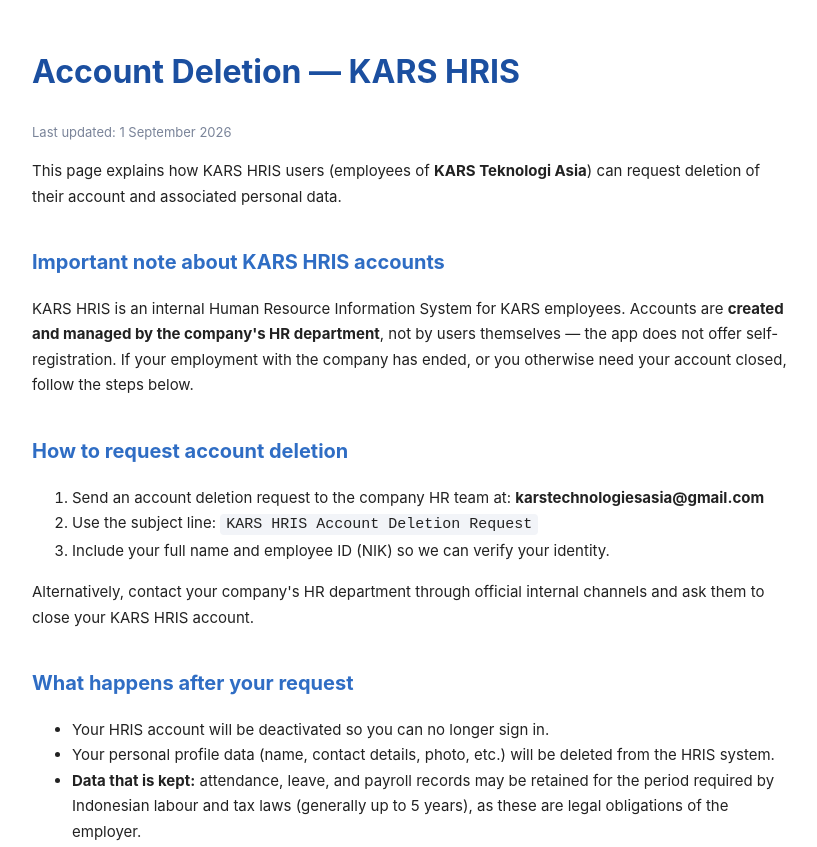
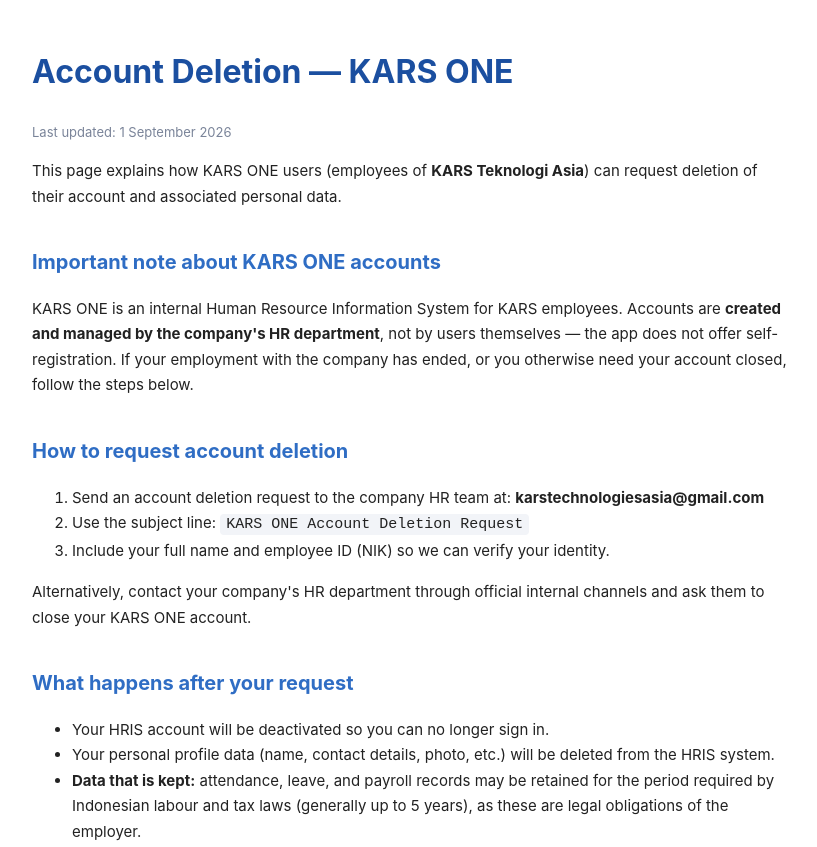
Before and after one commit to ShiroXRai/kars-hris-privacy, a plain HTML site: page account-deletion.html in a window 1280 px wide. Shown: the top 847 px of the page, without its empty margins (228-1045 px from the left). Drawn offline with Linux system fonts and the light colour scheme.

Commit message:
Rebrand: KARS HRIS -> KARS ONE

```diff
--- a/account-deletion.html
+++ b/account-deletion.html
@@ -3,7 +3,7 @@
 <head>
 <meta charset="UTF-8">
 <meta name="viewport" content="width=device-width, initial-scale=1.0">
-<title>Account Deletion — KARS HRIS</title>
+<title>Account Deletion — KARS ONE</title>
 <style>
   body { font-family: -apple-system, "Segoe UI", Roboto, sans-serif; max-width: 760px; margin: 0 auto; padding: 24px 20px 60px; color: #222; line-height: 1.7; }
   h1 { color: #1B4FA0; } h2 { color: #2F6DC4; margin-top: 36px; font-size: 1.25em; }
@@ -13,14 +13,14 @@
 </head>
 <body>
 
-<h1>Account Deletion — KARS HRIS</h1>
+<h1>Account Deletion — KARS ONE</h1>
 <p class="updated">Last updated: 1 September 2026</p>
 
-<p>This page explains how KARS HRIS users (employees of <strong>KARS Teknologi Asia</strong>)
+<p>This page explains how KARS ONE users (employees of <strong>KARS Teknologi Asia</strong>)
 can request deletion of their account and associated personal data.</p>
 
-<h2>Important note about KARS HRIS accounts</h2>
-<p>KARS HRIS is an internal Human Resource Information System for KARS employees.
+<h2>Important note about KARS ONE accounts</h2>
+<p>KARS ONE is an internal Human Resource Information System for KARS employees.
 Accounts are <strong>created and managed by the company's HR department</strong>,
 not by users themselves — the app does not offer self-registration.
 If your employment with the company has ended, or you otherwise need your
@@ -30,11 +30,11 @@
 <ol>
   <li>Send an account deletion request to the company HR team at:
       <strong>karstechnologiesasia@gmail.com</strong></li>
-  <li>Use the subject line: <code>KARS HRIS Account Deletion Request</code></li>
+  <li>Use the subject line: <code>KARS ONE Account Deletion Request</code></li>
   <li>Include your full name and employee ID (NIK) so we can verify your identity.</li>
 </ol>
 <p>Alternatively, contact your company's HR department through official internal
-channels and ask them to close your KARS HRIS account.</p>
+channels and ask them to close your KARS ONE account.</p>
 
 <h2>What happens after your request</h2>
 <ul>
@@ -53,7 +53,7 @@
 <p>For any questions about this policy or your data, contact
 <strong>karstechnologiesasia@gmail.com</strong>.</p>
 
-<p><em>Related: <a href="https://shiroxrai.github.io/kars-hris-privacy/">KARS HRIS Privacy Policy</a></em></p>
+<p><em>Related: <a href="https://shiroxrai.github.io/kars-hris-privacy/">KARS ONE Privacy Policy</a></em></p>
 
 </body>
 </html>
```
Also changed, not shown: index.html (+3 -3 lines), 2 other files.
